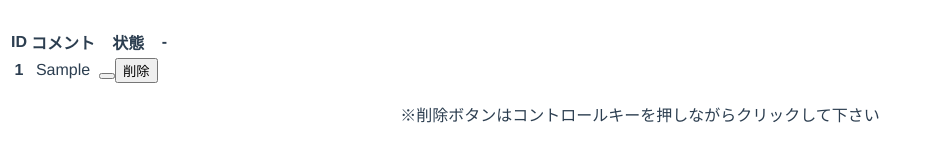
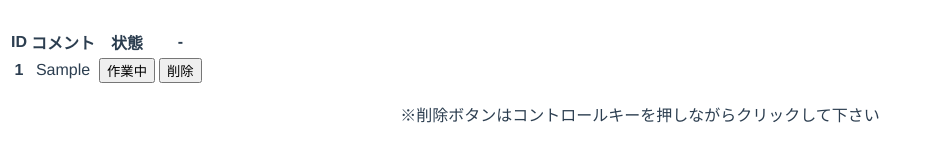
Before and after one commit to HiMatsukura/LearningVuex, a Vue app in the folder app1/: page /todoList in a window 1280 px wide. Both pictures are taken after typing "Sample" into the empty fields and a click on the button "追加". Shown: the part 148-295 px from the top of the page, without its empty margins (0-930 px from the left). Built offline with nearby package versions, Linux system fonts and the light colour scheme.

Commit message:
作業中表示完了(ボタンクリック未反応)

```diff
--- a/app1/src/modules/todolist.js
+++ b/app1/src/modules/todolist.js
@@ -4,14 +4,6 @@ export const todolist = {
 
   state: {
     todos:[],
-    options: [
-      { value: -1, label: 'すべて' },
-      { value: 0,  label: '作業中' },
-      { value: 1,  label: '完了' }
-    ],
-    // 選択している options の value を記憶するためのデータ
-    // 初期値を「-1」つまり「すべて」にする
-    current: -1
   },
 
   mutations: {
@@ -35,14 +27,6 @@ export const todolist = {
     doRemove(state, item) {
       var index = state.todos.indexOf(item)
       state.todos.splice(index, 1)
-    },
-
-    labels(state) {
-      return state.options.reduce(function(a, b) {
-      return Object.assign(a, { [b.value]: b.label })
-      }, {})
-      // キーから見つけやすいように、次のように加工したデータを作成
-      // {0: '作業中', 1: '完了', -1: 'すべて'}
     }
 
   },
@@ -58,12 +42,7 @@ export const todolist = {
 
     doRemove ({commit} , {item}) {
       commit("doRemove",{item})
-    },
-
-    labels ({commit}) {
-      commit("labels")
     }
-
 
   },
 
--- a/app1/src/views/ToDoList.vue
+++ b/app1/src/views/ToDoList.vue
@@ -28,12 +28,12 @@
             <th>{{ item.id }}</th>
             <td>{{ item.comment }}</td>
             <td class="state">
-
                 <!-- 状態変更ボタン-->
                 <button v-on:click="doChangeState(item)">
                     {{ labels[item.state] }}
                 </button>
-
+            </td>
+            <td class="button">
                 <!-- 削除ボタン -->
                 <button v-on:click.ctrl="doRemove(item)">
                     削除
@@ -67,13 +67,28 @@ export default {
     data : () => {
       return {
         commentValue : "",
+        options: [
+            { value: -1, label: 'すべて' },
+            { value: 0,  label: '作業中' },
+            { value: 1,  label: '完了' }
+        ]
       }
     },
+
     computed: {
         ...mapState({
             todos : ({todolist : { todos }}) => todos, // => store.state.todosをthis.todosと記述できる
-            options : ({option : { options }}) => options
+
         }),
+
+        labels(){
+
+            return this.options.reduce(function(a, b) {
+                return Object.assign(a, { [b.value]: b.label })
+            }, {})
+            // キーから見つけやすいように、次のように加工したデータを作成
+            // {0: '作業中', 1: '完了', -1: 'すべて'}
+        }
     },
 
     methods:{
@@ -81,7 +96,6 @@ export default {
             doAdd: "todolist/doAdd", // => this.$store.commit('doAdd')をthis.doAdd()と記述できる
             doChangeState: "todolist/doChangeState",
             doRemove: "todolist/doRemove",
-            labels: "todolist/labels"
         }),
         add(){
             if(!this.commentValue){
@@ -99,11 +113,6 @@ export default {
         delete(){
             this.doRemove({item : this.item});
 
-        },
-
-        labels(){
-            this.labels();
-
         }
 
     }
```
Lines whose indentation alone changed are shown as unchanged.
